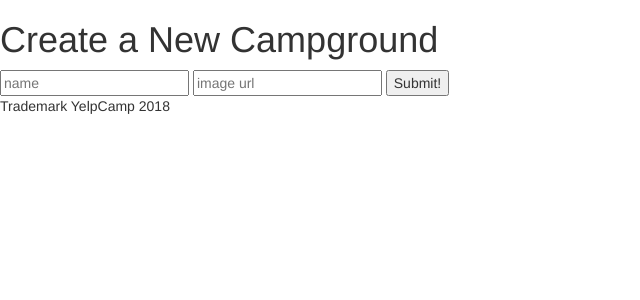
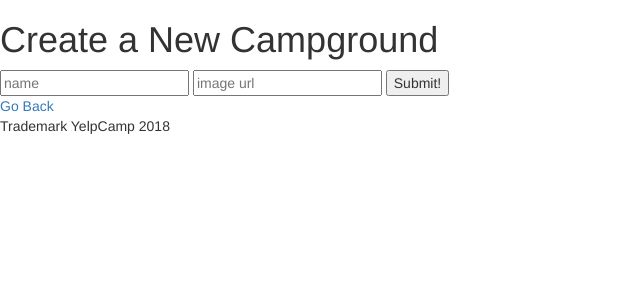
Before and after one commit to sjondegast/yelpcamp-clone, a Node server app: page /campgrounds/new in a window 1280 px wide. Shown: the top 300 px of the page, without its empty margins (0-640 px from the left). Run offline with Node 20, Linux system fonts and the light colour scheme.

Commit message:
added back button /campgrounds/new and add new campground btn <a> on /campgrounds page

```diff
--- a/views/campgrounds.ejs
+++ b/views/campgrounds.ejs
@@ -1,6 +1,7 @@
 <% include partials/header %>
+<h1>This is the Campgrounds Page</h1>
 
-<h1>This is the Campgrounds Page</h1>
+<a href="/campgrounds/new">Add new Campground</a>
 
 <% campgrounds.forEach(function(campground){ %>
     <div>
--- a/views/new.ejs
+++ b/views/new.ejs
@@ -8,4 +8,5 @@
     <button>Submit!</button>
 </form>
 
+<a href="/campgrounds">Go Back</a>
 <% include partials/footer %>
```
